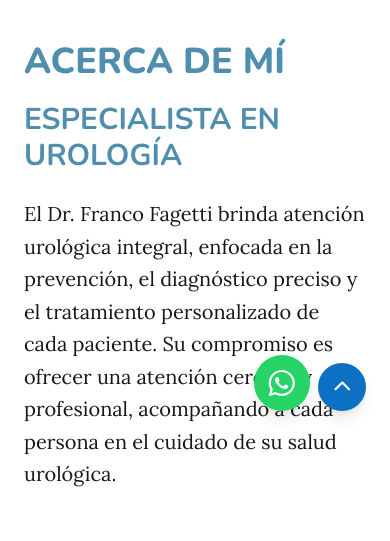
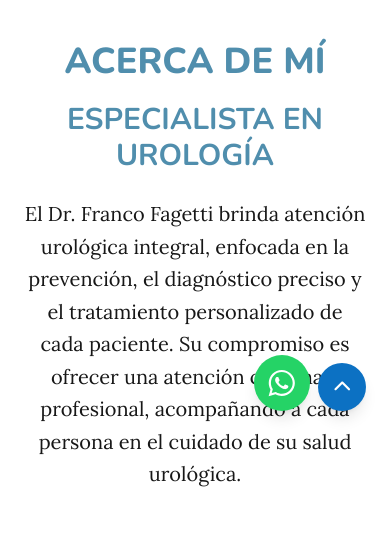
Before and after one commit to Yudi454/Pagina-Urologo, a Next.js app: page /conoceme in a window 390 px wide. Shown: the part 409-950 px from the top of the page. Built offline with nearby package versions, Linux system fonts and the light colour scheme; grey boxes are pictures that could not be loaded.

Commit message:
Solucion N1 para el error 403 conoceme y tratamientos

```diff
--- a/next.config.mjs
+++ b/next.config.mjs
@@ -1,6 +1,7 @@
 const nextConfig = {
   reactCompiler: true,
   output: "export",
+  trailingSlash: true,
   images: {
     unoptimized: true,
   },
--- a/src/components/guia_pacientes/conoceme/ConocemeMain.jsx
+++ b/src/components/guia_pacientes/conoceme/ConocemeMain.jsx
@@ -5,12 +5,13 @@ import { testimonios } from "./testimonios";
 
 export const ConocemeMain = () => {
   return (
-    <section className=" py-16 lg:py-20">
+    <section className="py-16 lg:py-20">
       <div className="mx-auto max-w-6xl px-6">
         <div className="grid items-start gap-10 lg:grid-cols-[300px_1fr]">
           <div className="mx-auto">
             <Image
-              src="/Foto_Personal.jpeg"
+              src="https://res.cloudinary.com/dsc3e6rd4/image/upload/v1792526235/Foto_Personal.jpg"
+              loading="eager"
               alt="Dr. Franco Fagetti"
               width={300}
               height={300}
@@ -18,7 +19,7 @@ export const ConocemeMain = () => {
             />
           </div>
 
-          <div className="flex flex-col gap-6">
+          <div className="flex flex-col gap-6 text-center md:text-start">
             <div>
               <h2 className="text-4xl font-extrabold uppercase text-[#508EAD]">
                 ACERCA DE MÍ
```
